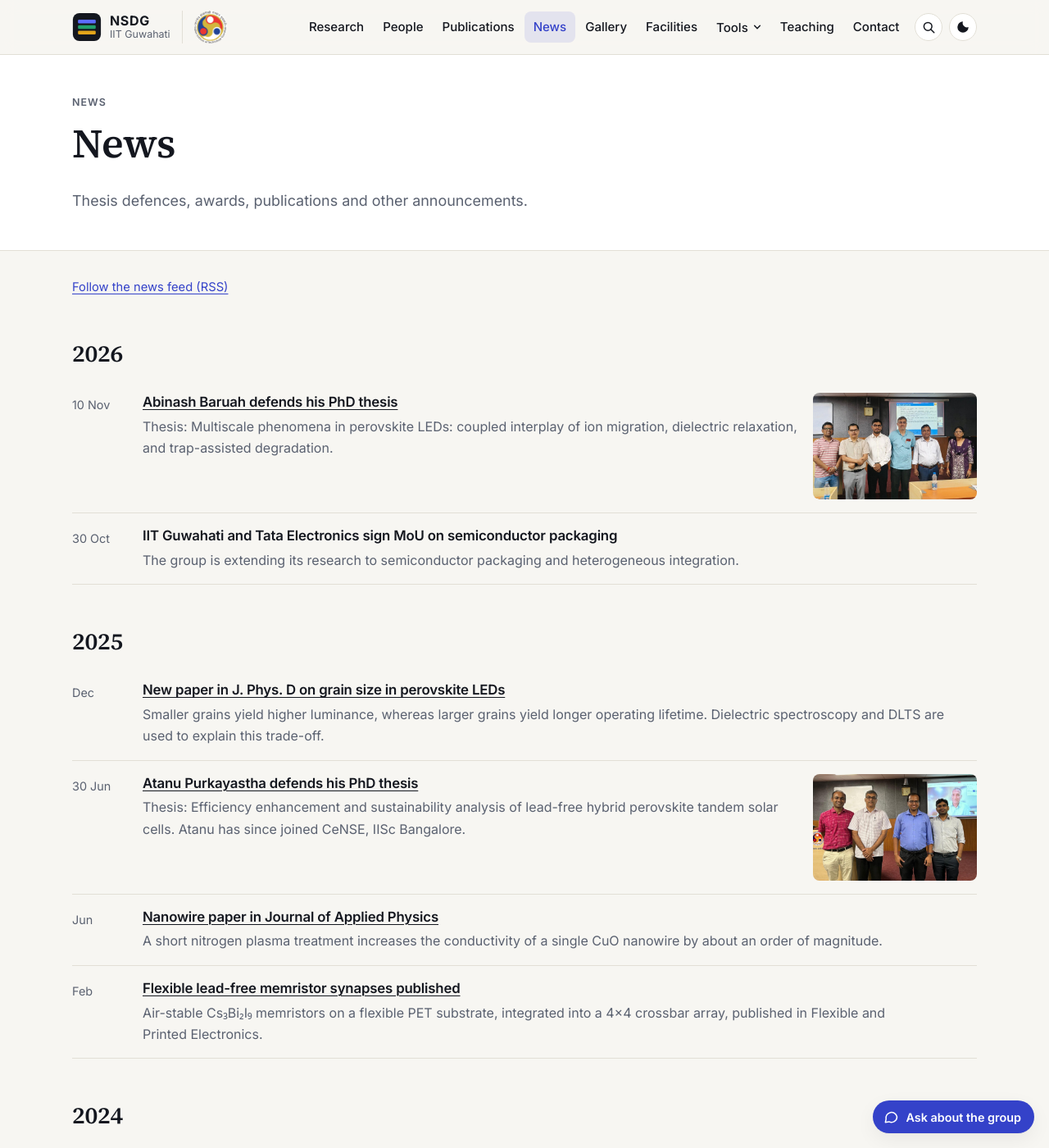
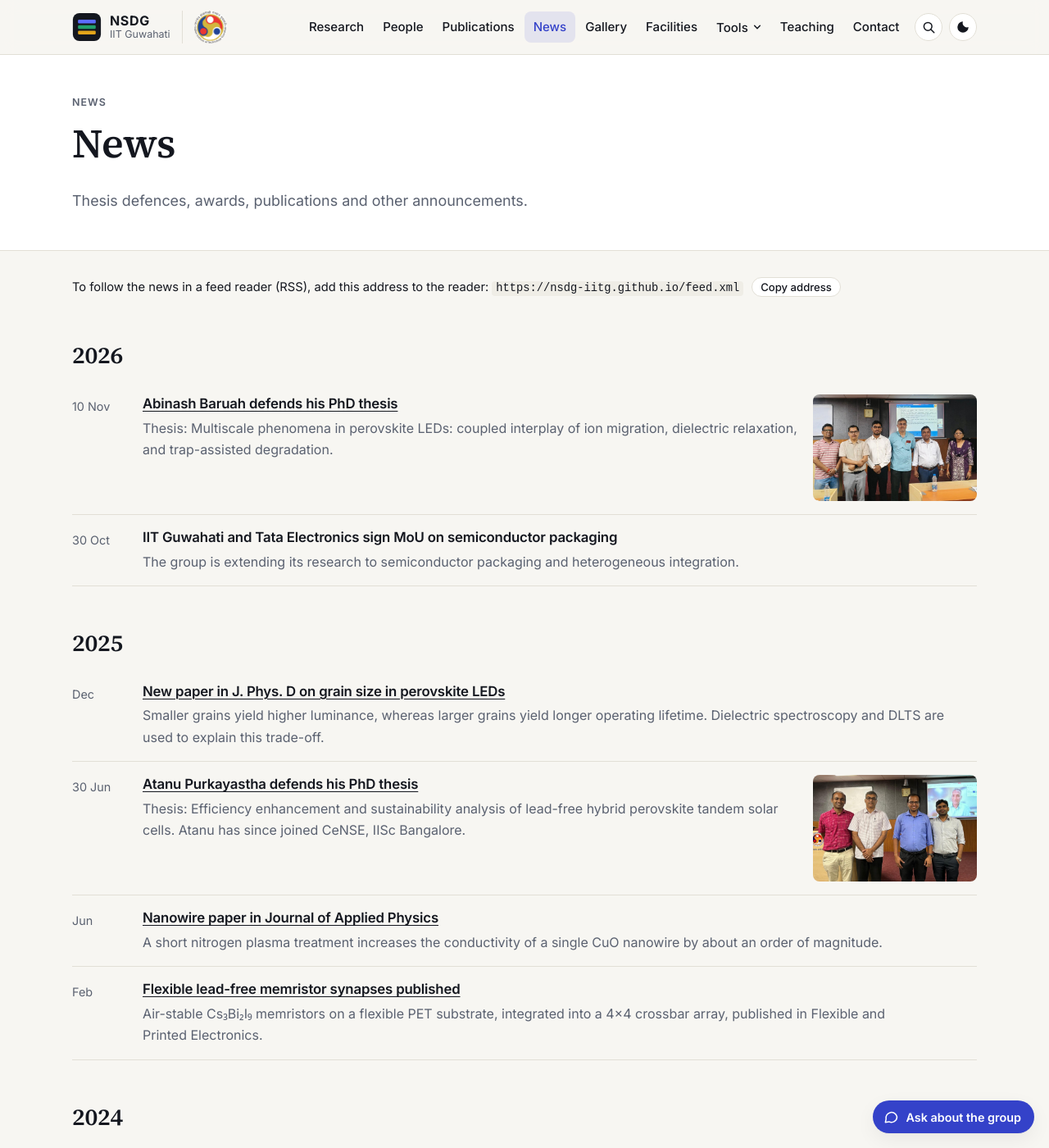
Before and after one commit to nsdg-iitg/nsdg-iitg.github.io, a Jekyll site: the page built from news.html, in a window 1280 px wide and 1400 px high. Shown: the whole window at 82% size. Built offline with Jekyll 4.4.1, drawn with Linux system fonts in a browser that asks for light colours.

Commit message:
News: show the feed address with a copy button instead of linking to the raw feed
Co-Authored-By: Claude Fable 5.2 <noreply@anthropic.com>
Claude-Session: https://claude.ai/code/session_01EapaZWM2CBMf6ps5HBQLq2

```diff
--- a/assets/css/style.css
+++ b/assets/css/style.css
@@ -443,6 +443,9 @@ a, .btn, .chip, .site-nav a { transition: color .15s, background-color .15s, bor
 .pc-total { font-size: .8rem; font-weight: 600; }
 .pc-year { font-size: .78rem; color: var(--muted); padding-top: 4px; border-top: 1px solid var(--line); margin-top: 1px; }
 .feed-link { margin: 0 0 4px; font-size: .92rem; }
+.feed-link code { font-size: .86rem; overflow-wrap: anywhere; }
+.feed-copy { margin-left: 6px; padding: 3px 10px; border: 1px solid var(--line); border-radius: 99px; background: var(--surface); color: inherit; font: 500 .82rem var(--font); cursor: pointer; }
+.feed-copy:hover { border-color: var(--accent); }
 @media print { .pub-actions, .pub-chart, .search-open { display: none !important; } }
 
 /* Chat assistant (only present when chat_endpoint is set) */
--- a/news.html
+++ b/news.html
@@ -6,7 +6,12 @@ heading: "News"
 lead: "Thesis defences, awards, publications and other announcements."
 description: "News from the Nanoelectronics and Semiconductor Devices Group, IIT Guwahati."
 ---
-<p class="feed-link"><a href="{{ '/feed.xml' | relative_url }}">Follow the news feed (RSS)</a></p>
+<p class="feed-link">To follow the news in a feed reader (RSS), add this address to the reader: <code id="feedUrl">{{ '/feed.xml' | absolute_url }}</code> <button type="button" class="feed-copy" id="feedCopy">Copy address</button></p>
+<script>
+document.getElementById('feedCopy').addEventListener('click', function(){ var b=this, u=document.getElementById('feedUrl').textContent;
+  function done(){ b.textContent='Copied'; setTimeout(function(){ b.textContent='Copy address'; }, 1800); }
+  if (navigator.clipboard) navigator.clipboard.writeText(u).then(done, function(){}); else { var r=document.createRange(); r.selectNodeContents(document.getElementById('feedUrl')); var s=getSelection(); s.removeAllRanges(); s.addRange(r); try{ document.execCommand('copy'); done(); }catch(e){} } });
+</script>
 {% assign sorted = site.data.news | sort: "date" | reverse %}
 {% assign byyear = sorted | group_by_exp: "n", "n.date | date: '%Y'" %}
 {% for y in byyear %}
```
